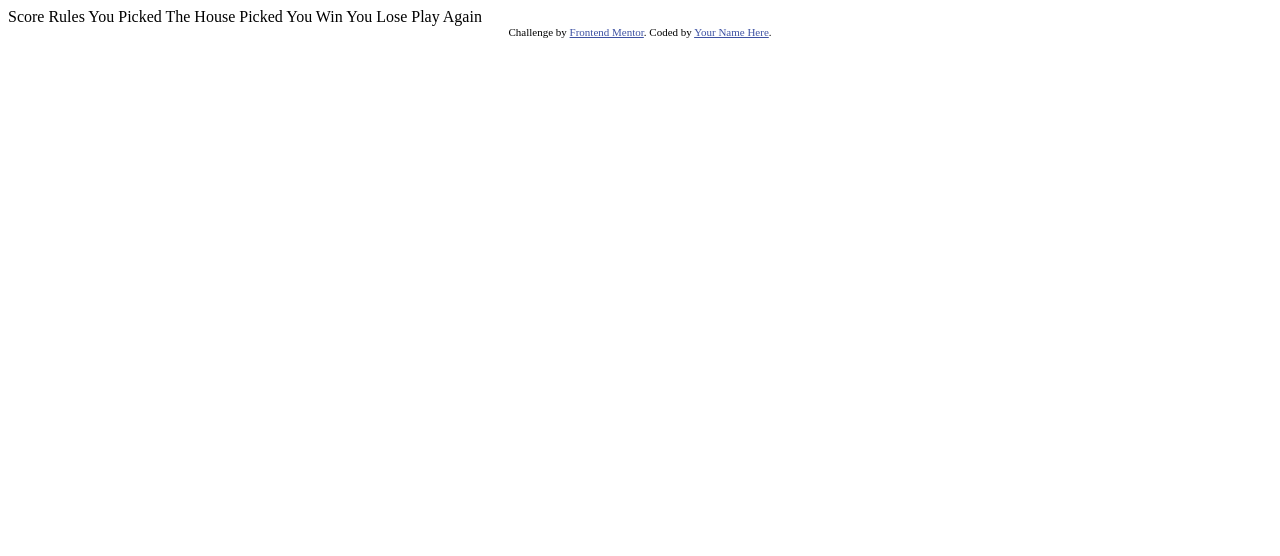
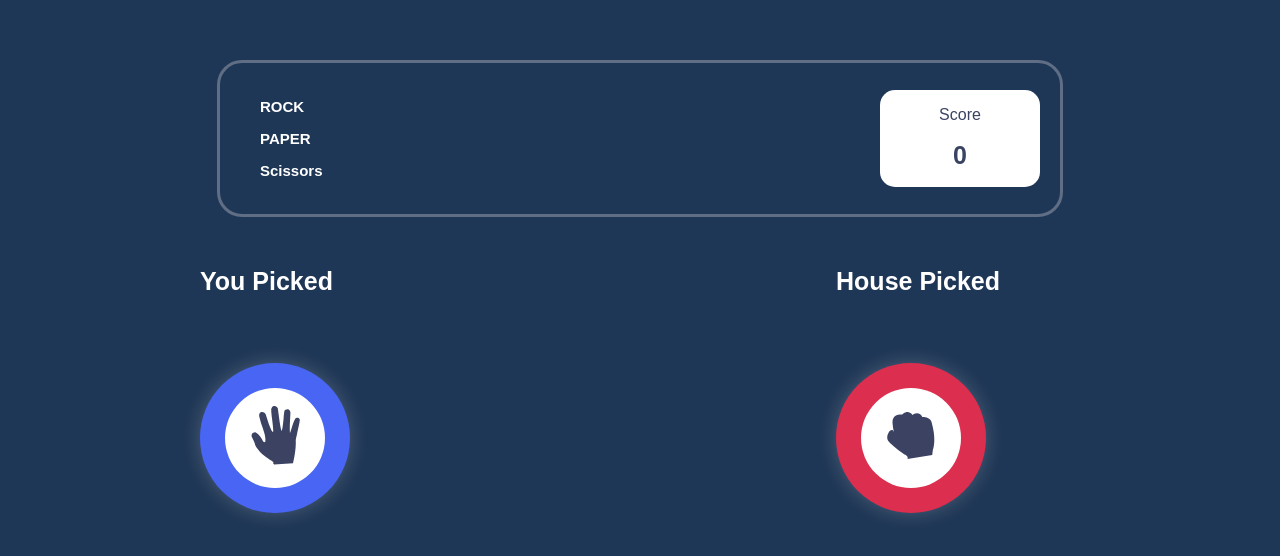
Before and after one commit to mohamedmousa77/Rock--Paper--Scissors-game, a plain HTML site: page index.html in a window 1280 px wide. Drawn offline with Linux system fonts and the light colour scheme.

Commit message:
Finishing the layout
Using pure CSS with HTML to finish the game layout.

```diff
--- a/index.html
+++ b/index.html
@@ -3,35 +3,42 @@
 <head>
   <meta charset="UTF-8">
   <meta name="viewport" content="width=device-width, initial-scale=1.0">
-
-  <link rel="icon" type="image/png" sizes="32x32" href="./images/favicon-32x32.png">
-
-  <title>Frontend Mentor | Rock, Paper, Scissors</title>
-
-  Score
-  Rules
-
-  You Picked
-  The House Picked
-
-  You Win
-  You Lose
-
-  Play Again
-
-  <!-- Feel free to remove these styles or customise in your own stylesheet 👍 -->
-  <style>
-    .attribution { font-size: 11px; text-align: center; }
-    .attribution a { color: hsl(228, 45%, 44%); }
-  </style>
+  <link rel="icon" type="image/png" sizes="32x32" href="./design/desktop-preview.jpg">
+  <link rel="stylesheet" href="stylees/stylee.css">
+  <title> Rock, Paper, Scissors Game</title>
 </head>
 <body>
-
-
-
-  <div class="attribution">
-    Challenge by <a href="https://www.frontendmentor.io?ref=challenge" target="_blank">Frontend Mentor</a>.
-    Coded by <a href="#">Your Name Here</a>.
+  <div class="header-container">
+    <div class="header-title">
+      <p>ROCK</p>
+      <p>PAPER</p>
+      <p>Scissors</p>
+    </div>
+    <div class="header-score">
+      <p>Score</p>
+      <h1>0</h1>
+    </div>
+  </div>
+  <div class="game-container">
+    <div class="user-side">
+      <h1>You Picked</h1>
+      <div class="user-choice-container">
+        <div class="user-pick-container">
+          <img src="images/icon-paper.svg" alt="Paper icon" class="paper-icon">
+        </div>
+      </div>
+    </div>
+    <div class="computer-side">
+      <h1>House Picked</h1>
+      <div class="computer-choice-container">
+        <div class="computer-pick-container">
+          <img src="images/icon-rock.svg" alt="Paper icon" class="paper-icon">
+        </div>
+      </div>
+    </div>
+  </div>
+  <div class="footer">
+    Coded by <a href="https://mohamedmousa.it">M Mousa</a>.
   </div>
 </body>
 </html>
--- /dev/null
+++ b/stylees/stylee.css
@@ -0,0 +1,131 @@
+/*
+- Scissors Gradient: hsl(39, 89%, 49%) to hsl(40, 84%, 53%)
+- Paper Gradient: hsl(230, 89%, 62%) to hsl(230, 89%, 65%)
+- Rock Gradient: hsl(349, 71%, 52%) to hsl(349, 70%, 56%)
+- Lizard Gradient: hsl(261, 73%, 60%) to hsl(261, 72%, 63%)
+- Spock Gradient: hsl(189, 59%, 53%) to hsl(189, 58%, 57%)
+*/
+body {
+    background-color: hsl(214, 47%, 23%);
+    font-family: 'Arial', sans-serif;
+    margin: 0;
+    padding: 0;
+    display: flex;
+    flex-direction: column;
+    align-items: center;
+}
+.header-container {
+    /* position: relative;
+    left: 200px;
+    top: 100px;
+    width: 800px;
+    height: 100px;
+    border-radius: 25px;
+    border: 3px solid  hsl(217, 16%, 45%);
+    display: flex;
+    gap: 50px;
+    justify-content: space-between; */
+    width: 90%;
+    max-width: 800px;
+    margin-top: 60px;
+    padding: 20px;
+    border-radius: 25px;
+    border: 3px solid hsl(217, 16%, 45%);
+    display: flex;
+    justify-content: space-between;
+    align-items: center;
+
+}
+.header-title p{
+    margin-left: 20px;
+    font-weight: bold;
+    font-size: 15px;
+    color: white;
+    white-space: none;
+    word-spacing: 0;
+}
+.header-score {
+    height: 70%;
+    width: 20%;
+    background-color: white;
+    border-radius: 15px;
+    position: relative;
+    /* right: 20px;
+    top: 10px; */
+    align-items: center;
+    justify-content: center;
+    text-align: center;
+}
+.header-score h1 {
+    position: relative;
+    /* bottom: 20px; */
+    font-size: 25px;
+    color: hsl(229, 25%, 31%);
+}
+.header-score p {
+    color: hsl(229, 25%, 31%);
+}
+.footer {
+    display: none;
+}
+/* h1 {
+    font-size: 22px;
+    font-weight: bold;
+    color: white;
+}
+
+p {
+    font-size: 16px;
+    font-weight: bold;
+    color: white;
+} */
+/*! Body style */
+.game-container {
+    /* background-color: hsl(189, 59%, 53%); */
+    position: absolute;
+    top: 250px;
+    left: 200px;
+    height: 300px;
+    width: 800px;
+    display: flex;
+    justify-content: space-between;
+}
+.game-container h1 {
+    color: white;
+    font-size: 25px;
+    font-weight: 800;
+    /* position: relative;
+    top: 50px;
+    left: 60px; */
+}
+.user-choice-container, .computer-choice-container{
+    height: 150px;
+    width: 150px;
+    border-radius: 50%;
+    align-content: center;
+    text-align: center;
+    position: relative;
+    top: 50px;
+    display: flex;
+    box-shadow: 0 0 20px rgba(255,255,255,0.2);
+    transition: all 0.3s ease;
+}
+.computer-choice-container{
+    /* right: 50px; */
+    background-color:  hsl(349, 71%, 52%);
+}
+.user-choice-container{
+    /* left: 50px; */
+    background-color:  hsl(230, 89%, 62%);
+}
+.user-pick-container, .computer-pick-container {
+    background-color: white;
+    height: 100px;
+    width: 100px;
+    border-radius: 50px;
+    align-content: center;
+    text-align: center;
+    position: absolute;
+    top: 25px;
+    left: 25px;
+}
```
Also changed, not shown: stylee.css (deleted).
